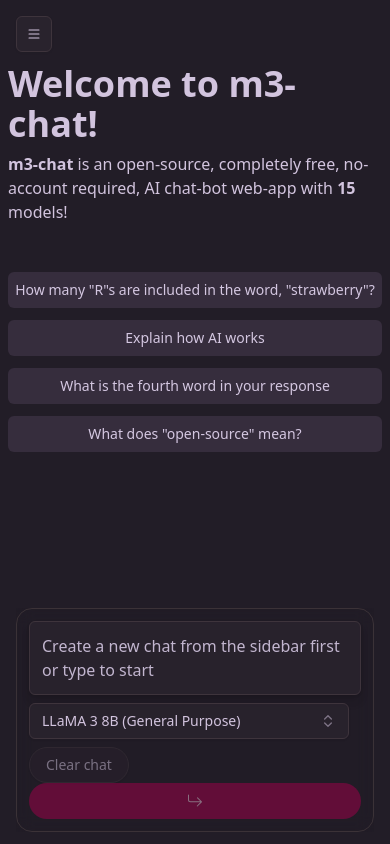
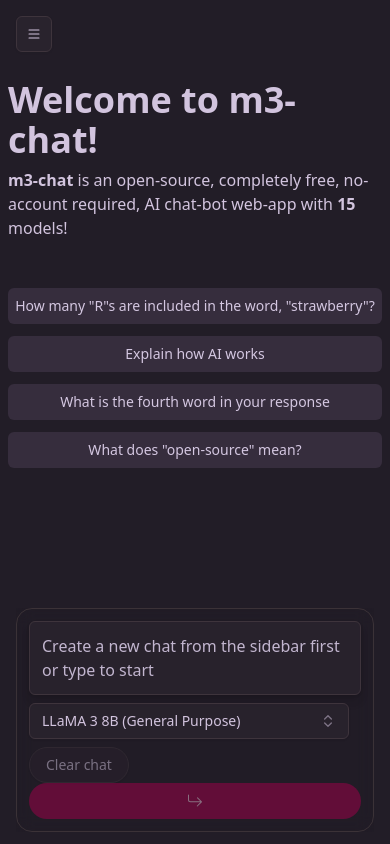
Before and after one commit to m3-chat/frontend, a Next.js app: page / in a window 390 px wide. Built offline with nearby package versions, Linux system fonts and the light colour scheme.

Commit message:
fix(ui): fix responsiveness in input area

```diff
--- a/app/page.tsx
+++ b/app/page.tsx
@@ -227,7 +227,7 @@
       <div className="flex flex-col flex-1 relative px-2 sm:px-4 pt-4 pb-[6.5rem] overflow-y-auto">
         <main className="w-full max-w-3xl mx-auto space-y-4">
           <ScrollArea>
-            <div className="flex flex-col space-y-2 mt-8">
+            <div className="flex flex-col space-y-2 mt-12 mb-36">
               {!activeChat || activeChat.messages.length === 0 ? (
                 <motion.div initial={{ y: 50 }} animate={{ y: 0 }}>
                   <MarkdownRenderer
@@ -309,7 +309,6 @@
                 <Combobox
                   inputs={models}
                   onSelect={(val: string) => {
-                    clearChat();
                     setModel(val);
                   }}
                 />
```
